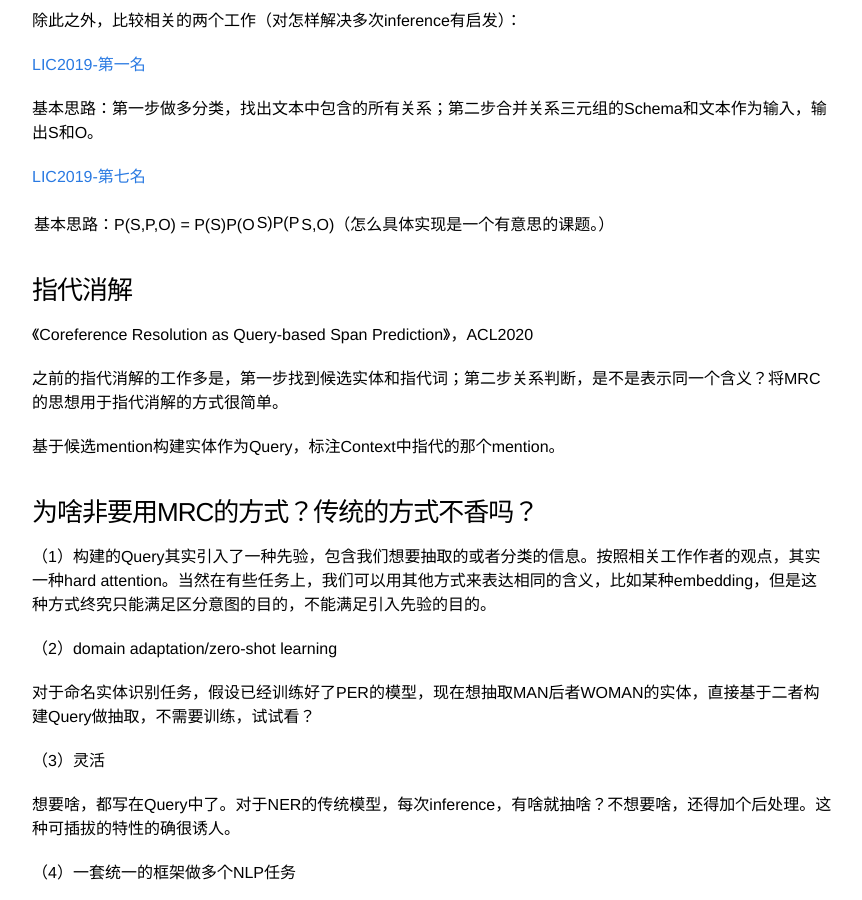
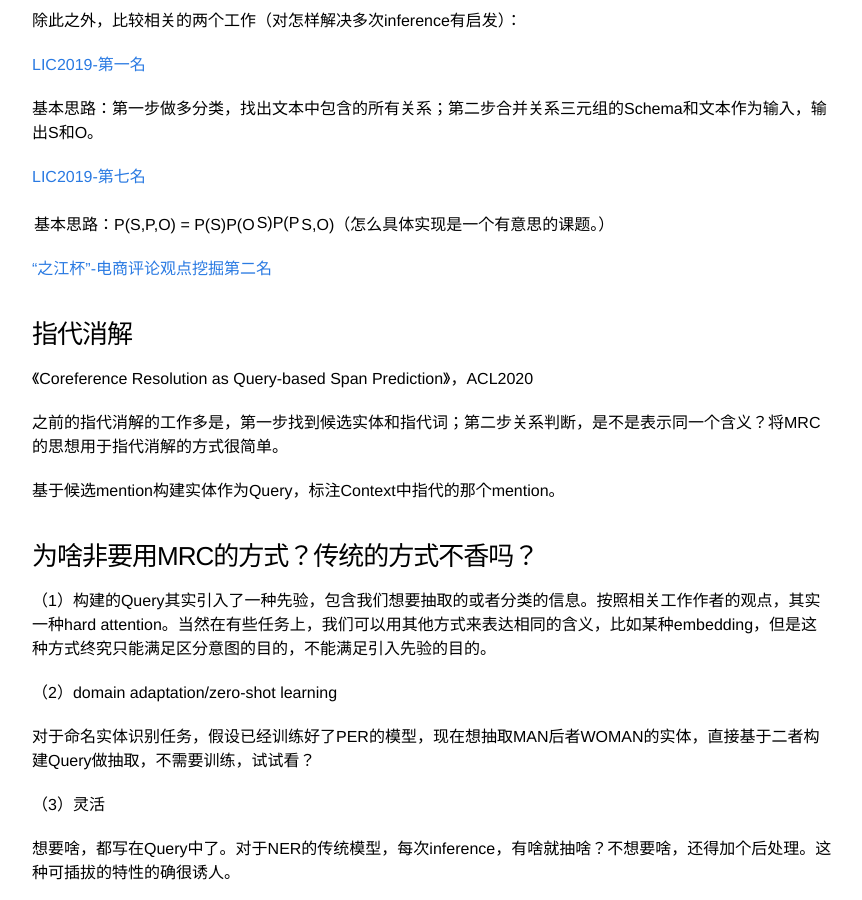
Before and after one commit to zhpmatrix/zhpmatrix.github.io, a Jekyll site: the page built from _posts/2020-05-07-mrc-is-all-you-need.md, in a window 1280 px wide and 900 px high, scrolled down 2345 px. Shown: the whole window, without its empty margins (208-1070 px from the left). Built offline with Jekyll 4.4.1, drawn with Linux system fonts in a browser that asks for light colours; comment, search, counter and statistics services are not loaded.

Commit message:
add blog

```diff
--- a/_posts/2020-05-07-mrc-is-all-you-need.md
+++ b/_posts/2020-05-07-mrc-is-all-you-need.md
@@ -97,6 +97,8 @@ Query2：老张为哪个公司工作？结果：京东
 
 基本思路：P(S,P,O) = P(S)P(O|S)P(P|S,O)（怎么具体实现是一个有意思的课题。）
 
+[“之江杯”-电商评论观点挖掘第二名](https://zhuanlan.zhihu.com/p/115851256)
+
 ### 指代消解
 
 《Coreference Resolution as Query-based Span Prediction》，ACL2020
```
